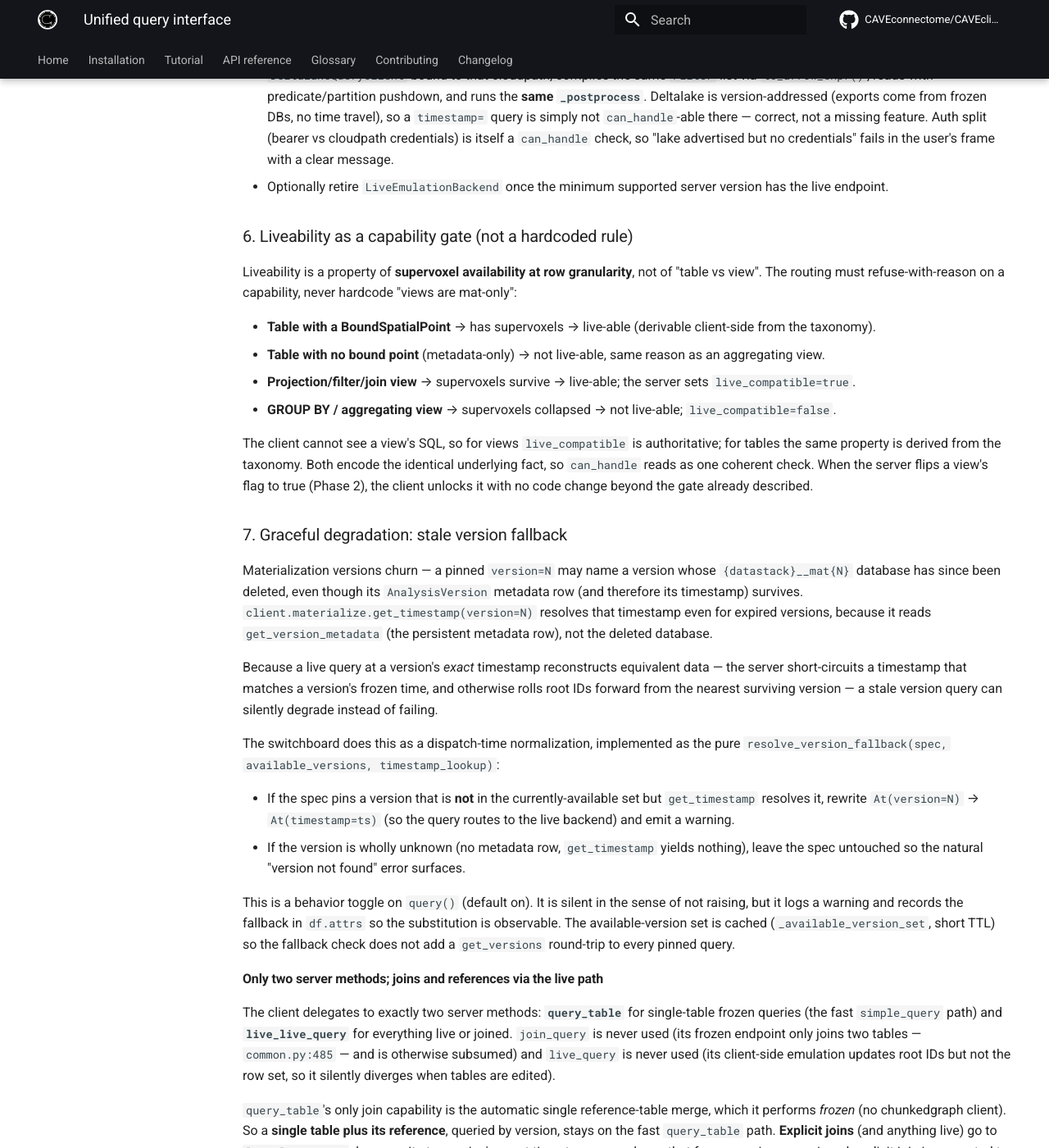
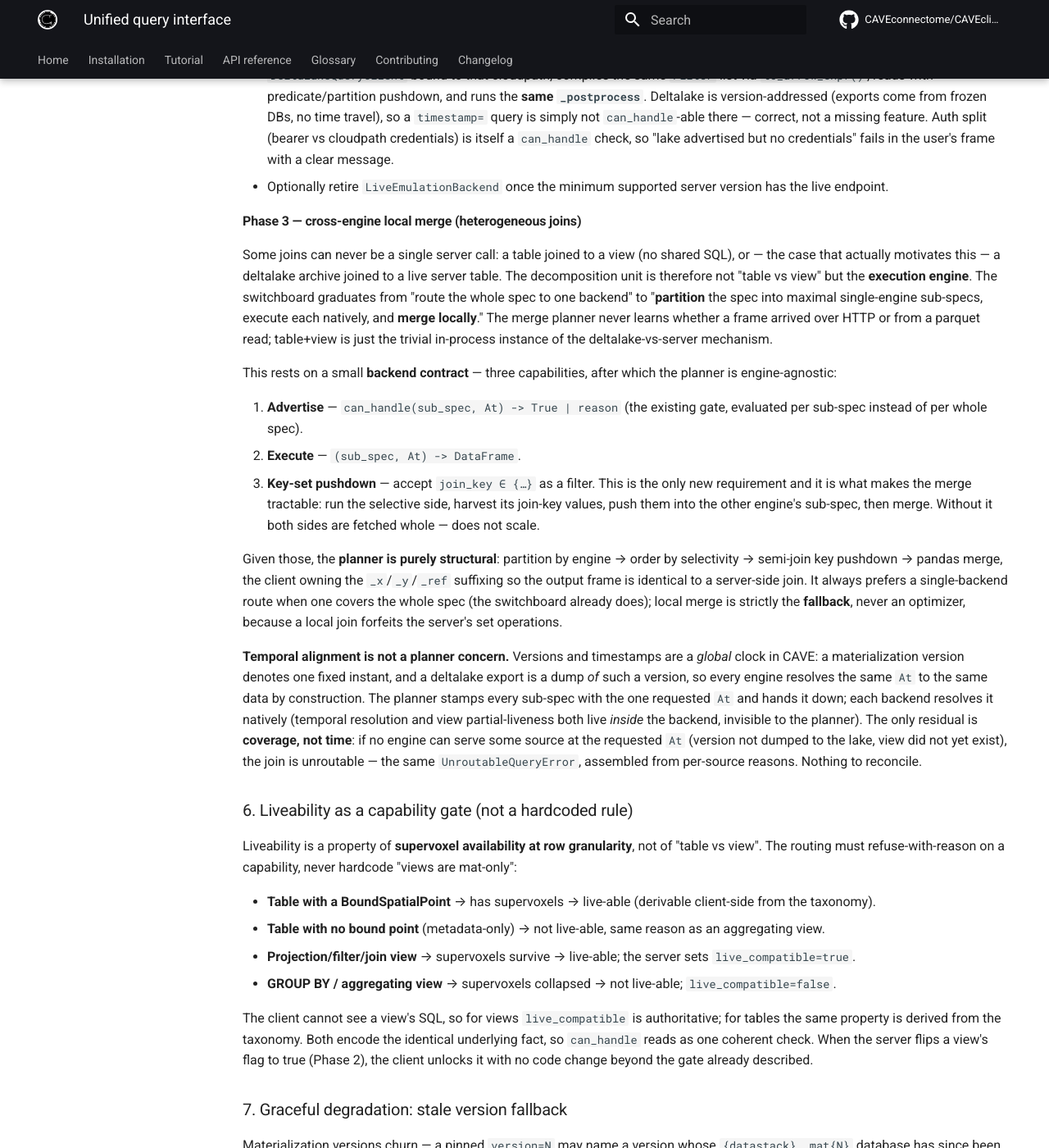
Before and after one commit to CAVEconnectome/CAVEclient, an MkDocs documentation site: the page built from docs/design/unified_query_interface.md, in a window 1280 px wide and 1400 px high, scrolled down 6014 px. Shown: the whole window at 82% size. Built offline with MkDocs 1.6.1 and Material for MkDocs 9.7.7, drawn with Linux system fonts in a browser that asks for light colours; comment, search, counter and statistics services are not loaded.

Commit message:
docs(query): record cross-engine local merge as Phase 3 extension point
Generalize the table+view local-merge idea to its real motivation: merging
across execution engines (deltalake archive + live server table). The
switchboard becomes a partition-and-merge planner over backends; the backend
contract gains a key-set pushdown for semi-join tractability. Temporal
alignment is a backend concern, not the planner's, because versions and
timestamps are a global clock every engine resolves identically -- the only
residual is coverage (UnroutableQueryError), not time.

Co-Authored-By: Claude Opus 4.8 (1M context) <noreply@anthropic.com>

```diff
--- a/docs/design/unified_query_interface.md
+++ b/docs/design/unified_query_interface.md
@@ -300,6 +300,46 @@ Once the server ships Phase 2:
 - Optionally retire `LiveEmulationBackend` once the minimum supported server
   version has the live endpoint.
 
+### Phase 3 — cross-engine local merge (heterogeneous joins)
+
+Some joins can never be a single server call: a table joined to a view (no
+shared SQL), or — the case that actually motivates this — a deltalake archive
+joined to a live server table. The decomposition unit is therefore not "table
+vs view" but the **execution engine**. The switchboard graduates from "route the
+whole spec to one backend" to "**partition** the spec into maximal single-engine
+sub-specs, execute each natively, and **merge locally**." The merge planner never
+learns whether a frame arrived over HTTP or from a parquet read; table+view is
+just the trivial in-process instance of the deltalake-vs-server mechanism.
+
+This rests on a small **backend contract** — three capabilities, after which the
+planner is engine-agnostic:
+
+1. **Advertise** — `can_handle(sub_spec, At) -> True | reason` (the existing
+   gate, evaluated per sub-spec instead of per whole spec).
+2. **Execute** — `(sub_spec, At) -> DataFrame`.
+3. **Key-set pushdown** — accept `join_key ∈ {…}` as a filter. This is the only
+   new requirement and it is what makes the merge tractable: run the selective
+   side, harvest its join-key values, push them into the other engine's sub-spec,
+   then merge. Without it both sides are fetched whole — does not scale.
+
+Given those, the **planner is purely structural**: partition by engine → order by
+selectivity → semi-join key pushdown → pandas merge, the client owning the
+`_x`/`_y`/`_ref` suffixing so the output frame is identical to a server-side join.
+It always prefers a single-backend route when one covers the whole spec (the
+switchboard already does); local merge is strictly the **fallback**, never an
+optimizer, because a local join forfeits the server's set operations.
+
+**Temporal alignment is not a planner concern.** Versions and timestamps are a
+*global* clock in CAVE: a materialization version denotes one fixed instant, and
+a deltalake export is a dump *of* such a version, so every engine resolves the
+same `At` to the same data by construction. The planner stamps every sub-spec
+with the one requested `At` and hands it down; each backend resolves it natively
+(temporal resolution and view partial-liveness both live *inside* the backend,
+invisible to the planner). The only residual is **coverage, not time**: if no
+engine can serve some source at the requested `At` (version not dumped to the
+lake, view did not yet exist), the join is unroutable — the same
+`UnroutableQueryError`, assembled from per-source reasons. Nothing to reconcile.
+
 ## 6. Liveability as a capability gate (not a hardcoded rule)
 
 Liveability is a property of **supervoxel availability at row granularity**, not
```
